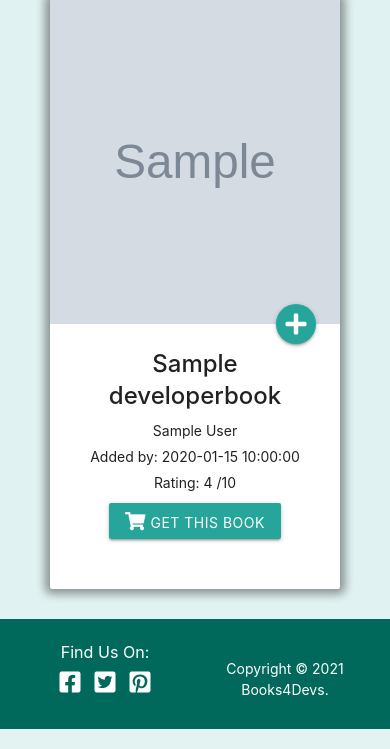
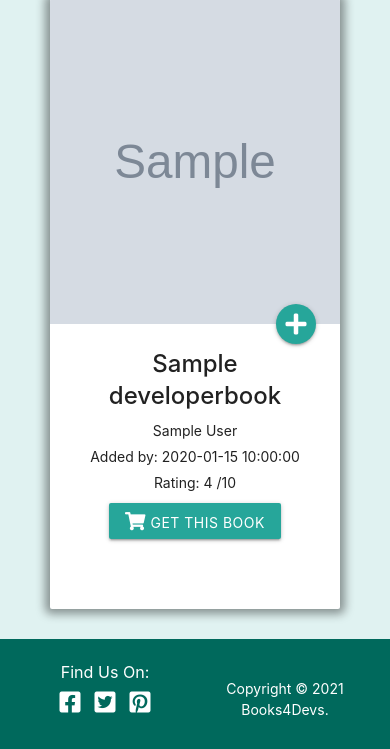
Before and after one commit to PhillyJB/Books4Devs, a Flask app: page /search in a window 390 px wide. Shown: the part 729-1478 px from the top of the page. Run offline with Flask 2, Linux system fonts and the light colour scheme; grey boxes marked "Sample" are stand-in pictures; a database or web service that is not in the repository returns one stand-in record (values such as "Sample title"); some libraries are stand-ins or nearby versions.

```diff
--- a/static/css/styles.css
+++ b/static/css/styles.css
@@ -215,7 +215,7 @@ main {
 .book-card-style {
   margin: auto;
   margin-top: 35px;
-  height: 615px;
+  height: 635px;
   width: 310px;
   box-shadow: 0px 0px 10px 5px rgba(0, 0, 0, 0.40);
 }
@@ -228,7 +228,7 @@ main {
 
 .book-card-style.card-content {
   width: 310px;
-  height: 275px;
+  height: 295px;
 }
 
 .card-title {
@@ -268,7 +268,7 @@ main {
   .book-card-style {
     margin: auto;
     margin-top: 30px;
-    height: 590px;
+    height: 610px;
     width: 290px;
     box-shadow: 0px 0px 10px 5px rgba(0, 0, 0, 0.40);
   }
@@ -281,7 +281,7 @@ main {
 
   .book-card-style.card-content {
     width: 290px;
-    height: 265px;
+    height: 285px;
   }
 }
 
```
